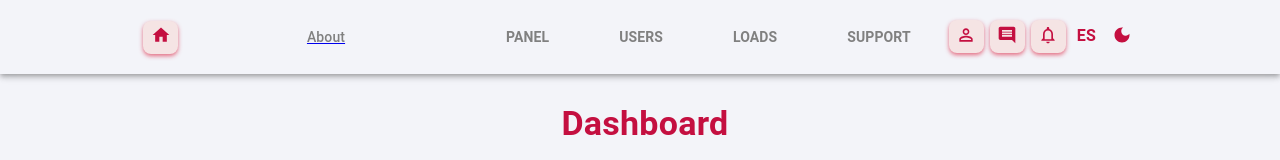
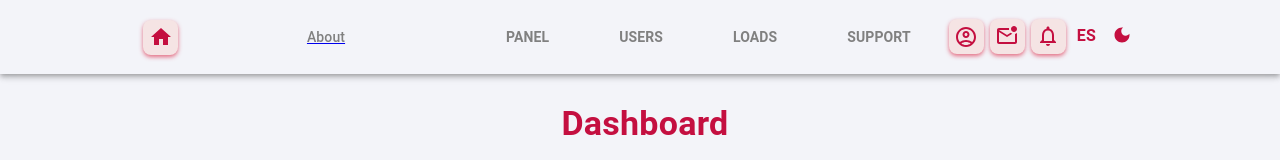
Before and after one commit to dvidaillet/powerloads-mio-vite, a React (Vite) app: page /dashboard in a window 1280 px wide. Shown: the top 160 px of the page. Built offline with nearby package versions, Linux system fonts and the light colour scheme.

Commit message:
fix pages namen

```diff
--- a/package.json
+++ b/package.json
@@ -15,6 +15,7 @@
     "@hookform/resolvers": "^3.9.0",
     "@mui/icons-material": "^6.1.1",
     "@mui/material": "^6.1.1",
+    "@mui/x-data-grid": "^7.18.0",
     "@reduxjs/toolkit": "^2.2.7",
     "axios": "^1.7.7",
     "chart.js": "^4.4.4",
--- a/src/App.tsx
+++ b/src/App.tsx
@@ -2,7 +2,7 @@ import { BrowserRouter as Router } from "react-router-dom";
 import "./i18n";
 import "./App.css";
 import HomeHorizontalPanel from "./components/HomeHorizontalPanel/HomeHorizontalPanel";
-import RoutesConfig from "./src/routes/RoutesConfig";
+import RoutesConfig from "./routes/RoutesConfig";
 
 const App = () => {
   return (
--- a/src/components/HomeHorizontalPanel/HomeHorizontalPanel.tsx
+++ b/src/components/HomeHorizontalPanel/HomeHorizontalPanel.tsx
@@ -1,3 +1,4 @@
+import React, { useState } from "react";
 import {
   AppBar,
   Toolbar,
@@ -5,15 +6,19 @@ import {
   IconButton,
   Typography,
   Box,
+  Badge,
+  Menu,
+  MenuItem,
+  Avatar,
 } from "@mui/material";
 import { Link } from "react-router-dom";
 import { useTranslation } from "react-i18next";
 import ThemeToggleButton from "../buttons/ThemeToggleButton/ThemeToggleButton";
 import LanguageMenu from "../LanguageMenu/LanguageMenu";
 import HomeIcon from "@mui/icons-material/Home";
-import CommentIcon from "@mui/icons-material/Comment";
+import MarkEmailUnreadOutlinedIcon from "@mui/icons-material/MarkEmailUnreadOutlined";
 import NotificationsNoneIcon from "@mui/icons-material/NotificationsNone";
-import PersonOutlineIcon from "@mui/icons-material/PersonOutline";
+import AccountCircleOutlinedIcon from "@mui/icons-material/AccountCircleOutlined";
 
 // Componente reutilizable para botones de navegación
 const NavButton = ({ to, text }: { to: string; text: string }) => (
@@ -29,10 +34,12 @@ const NavButton = ({ to, text }: { to: string; text: string }) => (
 const NavIconButton = ({
   to,
   text,
+  notification,
   IconComponent,
 }: {
   to: string;
   text?: string;
+  notification?: number;
   IconComponent: React.ElementType;
 }) => (
   <IconButton
@@ -40,7 +47,7 @@ const NavIconButton = ({
     sx={{
       borderRadius: "8px",
       marginX: "3px",
-      height: "33px",
+      height: "35px",
       width: "35px",
       backgroundColor: "#f5e4e4", // Rosado claro
       boxShadow: "0 2px 4px rgba(224, 75, 100, 0.808)",
@@ -50,14 +57,37 @@ const NavIconButton = ({
       },
     }}
   >
-    <Link to={to}>
-      <IconComponent color="primary" sx={{ with: "20px", height: "20px" }} />
-    </Link>
+    <Badge badgeContent={notification} color="error">
+      <Link to={to}>
+        <IconComponent
+          color="primary"
+          sx={{ width: "24px", height: "24px", marginTop: "5px" }}
+        />
+      </Link>
+    </Badge>
   </IconButton>
 );
 
 const HomeHorizontalPanel = () => {
   const { t } = useTranslation();
+
+  // Estado para controlar la apertura del menú
+  const [anchorEl, setAnchorEl] = useState<null | HTMLElement>(null);
+
+  // Datos ficticios del usuario
+  const user = {
+    avatar: "https://via.placeholder.com/150",
+    firstName: "Juan",
+    lastName: "Pérez",
+  };
+
+  const handleMenuOpen = (event: React.MouseEvent<HTMLElement>) => {
+    setAnchorEl(event.currentTarget);
+  };
+
+  const handleMenuClose = () => {
+    setAnchorEl(null);
+  };
 
   return (
     <AppBar position="static" sx={{ backgroundColor: "#F3F4F9" }}>
@@ -88,14 +118,68 @@ const HomeHorizontalPanel = () => {
           <NavButton to="/loads" text={t("homePanel.loads")} />
           <NavButton to="/support" text={t("homePanel.support")} />
 
+          {/* Botón de usuario con menú */}
+          <IconButton
+            onClick={handleMenuOpen}
+            sx={{
+              borderRadius: "8px",
+              marginX: "3px",
+              height: "35px",
+              width: "35px",
+              backgroundColor: "#f5e4e4",
+              boxShadow: "0 2px 4px rgba(224, 75, 100, 0.808)",
+              "&:hover": {
+                backgroundColor: "#F8BBD0",
+              },
+            }}
+          >
+            <AccountCircleOutlinedIcon
+              color="primary"
+              sx={{ width: "24px", height: "24px" }}
+            />
+          </IconButton>
+
+          <Menu
+            anchorEl={anchorEl}
+            open={Boolean(anchorEl)}
+            onClose={handleMenuClose}
+            PaperProps={{
+              sx: {
+                padding: "10px",
+                boxShadow: "0 2px 10px rgba(0, 0, 0, 0.1)",
+              },
+            }}
+          >
+            <Box
+              sx={{
+                display: "flex",
+                alignItems: "center",
+                padding: "10px",
+                flexDirection: "column",
+              }}
+            >
+              <Avatar src={user.avatar} alt={user.firstName} sx={{ width: 70, height: 70 }} />
+              <Typography variant="body1" fontWeight="bold">
+                {user.firstName} {user.lastName}
+              </Typography>
+            </Box>
+            <MenuItem
+              onClick={() => console.log("Perfil")}
+              sx={{ justifyContent: "center" }}
+            >
+              {t("profile")}
+            </MenuItem>
+            <MenuItem
+              onClick={() => console.log("Desconectarse")}
+              sx={{ justifyContent: "center" }}
+            >
+              {t("logout")}
+            </MenuItem>
+          </Menu>
+
           <NavIconButton
             to="/"
-            IconComponent={PersonOutlineIcon}
-            text={t("messagge.linkText")}
-          />
-          <NavIconButton
-            to="/"
-            IconComponent={CommentIcon}
+            IconComponent={MarkEmailUnreadOutlinedIcon}
             text={t("messagge.linkText")}
           />
           <NavIconButton
--- a/src/pages/About.tsx
+++ b/src/pages/AboutPage.tsx
@@ -1,7 +1,7 @@
 // import { useTranslation } from "react-i18next";
 import PagesHeader from "../components/PagesHeader/PagesHeader";
 
-const About = () => {
+const AboutPage = () => {
   // const { t } = useTranslation();
 
   return (
@@ -11,4 +11,4 @@ const About = () => {
   );
 };
 
-export default About;
+export default AboutPage;
--- a/src/pages/Loads.tsx
+++ b/src/pages/DashboardPage.tsx
@@ -1,14 +1,14 @@
 // import { useTranslation } from "react-i18next";
 import PagesHeader from "../components/PagesHeader/PagesHeader";
 
-const Loads = () => {
+const DashboardPage = () => {
   // const { t } = useTranslation();
 
   return (
     <>
-      <PagesHeader title="loads.title" subtitle="loads.description" />
+      <PagesHeader title="panel.title" subtitle="panel.description" />
     </>
   );
 };
 
-export default Loads;
+export default DashboardPage;
--- a/src/pages/Incidences.tsx
+++ b/src/pages/HomePage.tsx
@@ -1,14 +1,15 @@
 // import { useTranslation } from "react-i18next";
+
 import PagesHeader from "../components/PagesHeader/PagesHeader";
 
-const Incidences = () => {
+const HomePage = () => {
   // const { t } = useTranslation();
 
   return (
     <>
-      <PagesHeader title="incidence.title" subtitle="incidence.description" />
+      <PagesHeader title="home.title" subtitle="home.description" />
     </>
   );
 };
 
-export default Incidences;
+export default HomePage;
--- a/src/pages/Dashboard.tsx
+++ b/src/pages/IncidencesPage.tsx
@@ -1,14 +1,14 @@
 // import { useTranslation } from "react-i18next";
 import PagesHeader from "../components/PagesHeader/PagesHeader";
 
-const Dashboard = () => {
+const IncidencesPage = () => {
   // const { t } = useTranslation();
 
   return (
     <>
-      <PagesHeader title="panel.title" subtitle="panel.description" />
+      <PagesHeader title="incidence.title" subtitle="incidence.description" />
     </>
   );
 };
 
-export default Dashboard;
+export default IncidencesPage;
--- a/src/pages/Users.tsx
+++ b/src/pages/LoadsPage.tsx
@@ -1,14 +1,14 @@
 // import { useTranslation } from "react-i18next";
 import PagesHeader from "../components/PagesHeader/PagesHeader";
 
-const Users = () => {
+const LoadsPage = () => {
   // const { t } = useTranslation();
 
   return (
     <>
-      <PagesHeader title="users.title" subtitle="users.description" />
+      <PagesHeader title="loads.title" subtitle="loads.description" />
     </>
   );
 };
 
-export default Users;
+export default LoadsPage;
--- a/src/pages/Home.tsx
+++ b/src/pages/UsersPage.tsx
@@ -1,15 +1,14 @@
 // import { useTranslation } from "react-i18next";
-
 import PagesHeader from "../components/PagesHeader/PagesHeader";
 
-const Home = () => {
+const UsersPage = () => {
   // const { t } = useTranslation();
 
   return (
     <>
-      <PagesHeader title="home.title" subtitle="home.description" />
+      <PagesHeader title="users.title" subtitle="users.description" />
     </>
   );
 };
 
-export default Home;
+export default UsersPage;
--- /dev/null
+++ b/src/routes/RoutesConfig.tsx
@@ -0,0 +1,20 @@
+import { Routes, Route } from "react-router-dom";
+import HomePage from "../pages/HomePage";
+import AboutPage from "../pages/AboutPage";
+import UsersPage from "../pages/UsersPage";
+import LoadsPage from "../pages/LoadsPage";
+import IncidencesPage from "../pages/IncidencesPage";
+import DashboardPage from "../pages/DashboardPage";
+
+const RoutesConfig = () => (
+  <Routes>
+    <Route path="/" element={<HomePage />} />
+    <Route path="/about" element={<AboutPage />} />
+    <Route path="/users" element={<UsersPage />} />
+    <Route path="/loads" element={<LoadsPage />} />
+    <Route path="/support" element={<IncidencesPage />} />
+    <Route path="/dashboard" element={<DashboardPage />} />
+  </Routes>
+);
+
+export default RoutesConfig;
--- a/src/src/routes/RoutesConfig.tsx
+++ /dev/null
@@ -1,20 +0,0 @@
-import { Routes, Route } from "react-router-dom";
-import Home from "../../pages/Home";
-import About from "../../pages/About";
-import Users from "../../pages/Users";
-import Loads from "../../pages/Loads";
-import Incidences from "../../pages/Incidences";
-import Dashboard from "../../pages/Dashboard";
-
-const RoutesConfig = () => (
-  <Routes>
-    <Route path="/" element={<Home />} />
-    <Route path="/about" element={<About />} />
-    <Route path="/users" element={<Users />} />
-    <Route path="/loads" element={<Loads />} />
-    <Route path="/support" element={<Incidences />} />
-    <Route path="/dashboard" element={<Dashboard />} />
-  </Routes>
-);
-
-export default RoutesConfig;
```
Also changed, not shown: src/api/axiosConfig.ts (added, +11 -0 lines), 1 other file (tests, documents, lock files or other folders).
